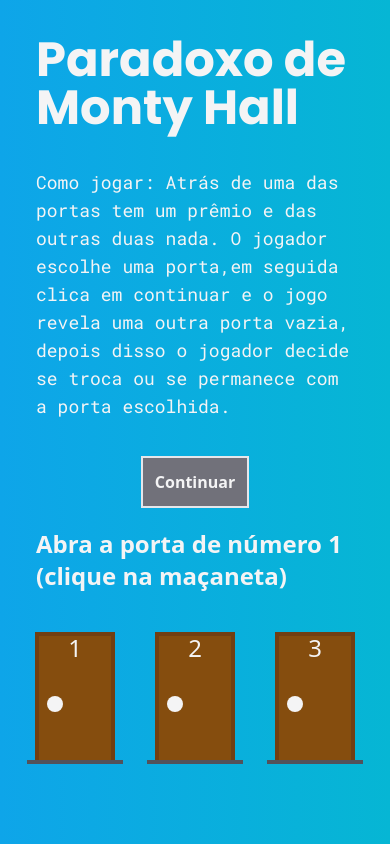
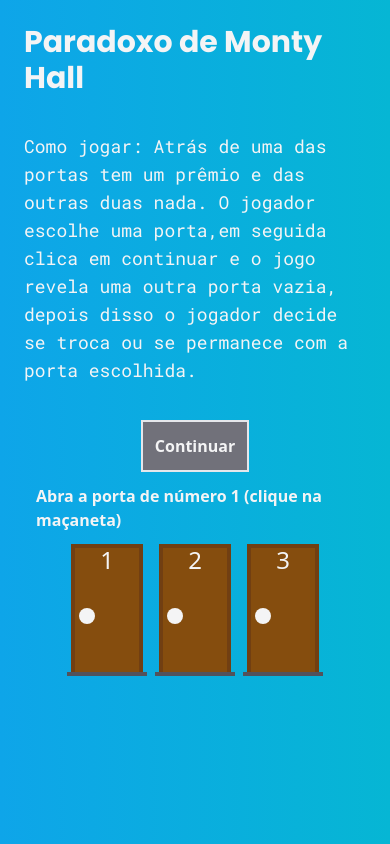
Before and after one commit to brunopetito/Monty-Hall, a React (Vite) app: page / in a window 390 px wide. Both pictures are taken after a click on the button "Continuar". Built offline with nearby package versions, Linux system fonts and the light colour scheme.

Commit message:
responsivo

```diff
--- a/src/App.tsx
+++ b/src/App.tsx
@@ -29,8 +29,8 @@ function App() {
   }
 
   return (
-    <div className="m-auto flex  flex-col items-center sm:h-screen sm:w-full p-9 min-h-screen  bg-gradient-to-l from-cyan-500 to-sky-500">
-      <h1 className="text-5xl text-zinc-100 font-display ">Paradoxo de Monty Hall</h1>
+    <div className="m-auto flex  flex-col items-center sm:h-screen sm:w-full sm:p-9 p-6 min-h-screen  bg-gradient-to-l from-cyan-500 to-sky-500">
+      <h1 className="sm:text-5xl text-zinc-100 text-3xl font-display ">Paradoxo de Monty Hall</h1>
       <p className="mt-9 text-zinc-100 text-lg font-mono max-w-xl" >Como jogar:
           Atrás de uma das portas tem um prêmio e das outras duas nada. O jogador escolhe uma porta,em seguida clica em continuar e o jogo revela uma outra porta vazia, depois disso o jogador decide se troca ou se permanece com a porta escolhida.
 
@@ -42,12 +42,12 @@ function App() {
 
       {open?(
       <span
-        className="mt-5 text-zinc-100 font-bold text-2xl"
+        className="sm:mt-5 text-zinc-100 font-bold sm:text-2xl m-3"
 
       >Abra a porta de número {open} (clique na maçaneta)</span>):null}
 
 
-      <div className="flex gap-2 mt-10">
+      <div className="flex gap-2 sm:mt-10">
 
       <Door number={1} havePresent={1 === sort? true:false} selected={choosen ===1? true: false} controlarSelected={controlarSelected}/>
 
--- a/src/components/Door.tsx
+++ b/src/components/Door.tsx
@@ -16,9 +16,9 @@ export default function Door({number,havePresent,selected,controlarSelected}:Pro
 
 
   return(
-    <div className="sm:w-52 flex flex-col  items-center relative w-28">
+    <div className="sm:w-52 flex flex-col  items-center relative w-full">
       <div
-          className={`sm:w-44 sm:h-80 bg-yellow-800  border-r-4 border-t-4 border-l-4 border-yellow-900 w-20 h-32
+          className={`sm:w-44 sm:h-80 bg-yellow-800  border-r-4 border-t-4 border-l-4 border-yellow-900 w-[90%] h-32
           ${open && 'bg-zinc-700 z-10'} ${(selected && !open) &&'border-yellow-300 '}`}
 
           onClick={()=>controlarSelected(number)}
@@ -30,7 +30,7 @@ export default function Door({number,havePresent,selected,controlarSelected}:Pro
         >{number}</span>
 
 
-        <button className={`sm:h-7 sm:w-7 bg-zinc-100 rounded-full absolute  sm:top-36 left-7  hover:cursor-pointer h-4 w-4 top-16  ${(selected && !open) && 'bg-yellow-300 '}`}
+        <button className={`sm:h-7 sm:w-7 bg-zinc-100 rounded-full absolute  sm:top-36 hover:cursor-pointer h-4 w-4 top-16 sm:left-7 left-3 ${(selected && !open) && 'bg-yellow-300 '}`}
         onClick={()=>setOpen(true)}
         >
         </button>
@@ -45,7 +45,7 @@ export default function Door({number,havePresent,selected,controlarSelected}:Pro
 
 
         ): null}
-      <div className={`sm:w-48 sm:h-3  h-1 w-24 ${(selected && !open) ?'bg-yellow-300 ':'bg-zinc-600'}`}>
+      <div className={`sm:w-48 sm:h-3  h-1 w-20 ${(selected && !open) ?'bg-yellow-300 ':'bg-zinc-600'}`}>
 
       </div>
 
```
